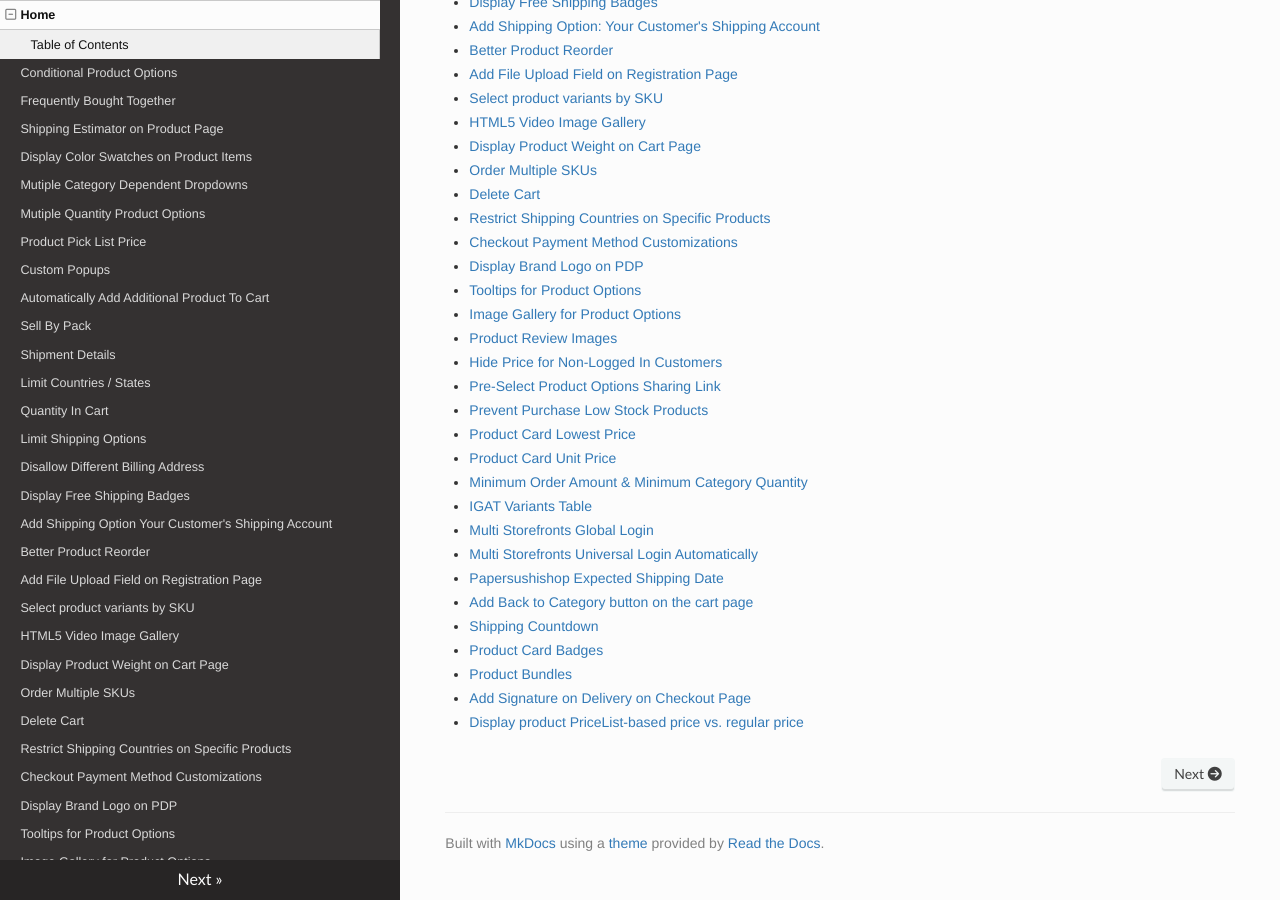
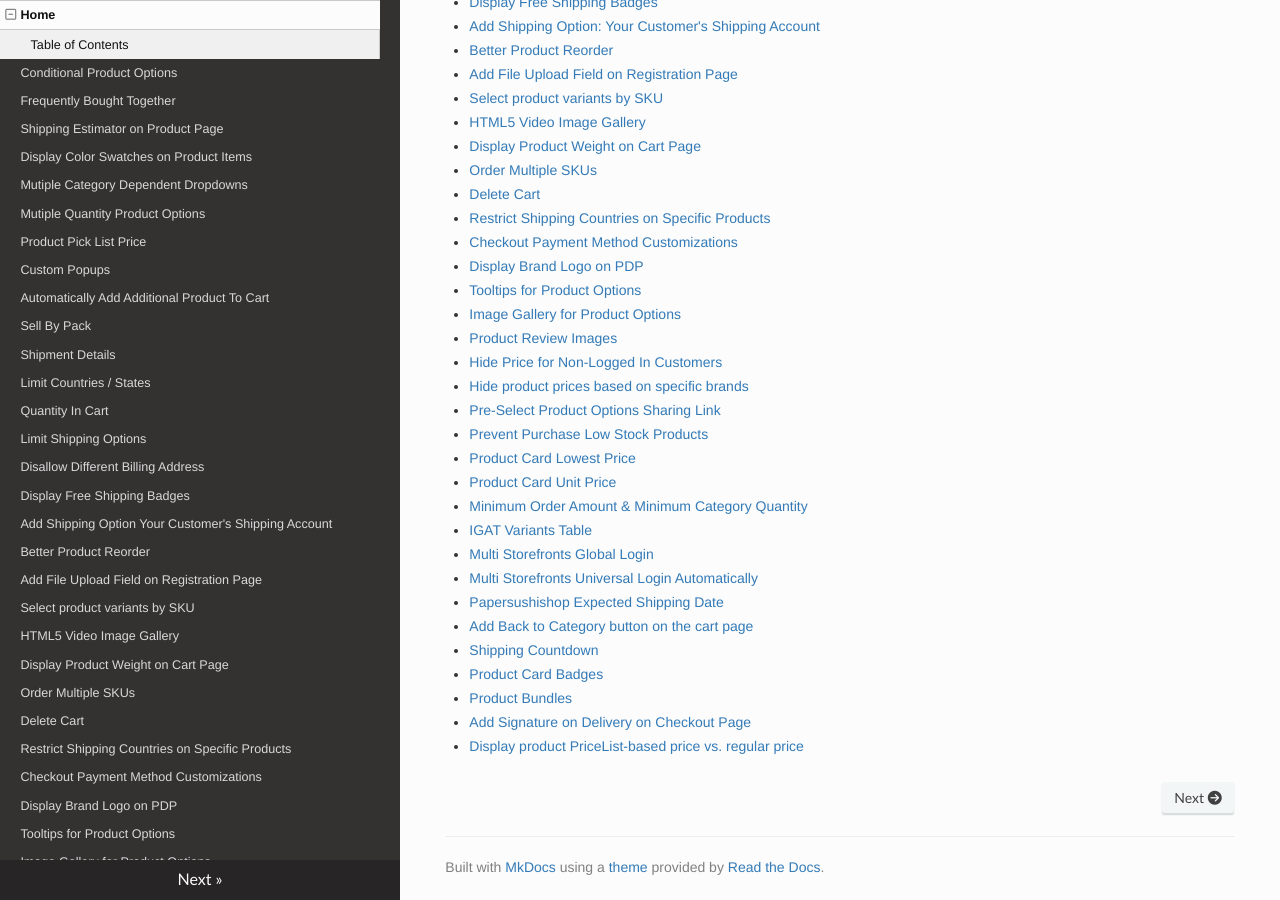
Before and after one commit to tvlgiao/bc-addons-docs, an MkDocs documentation site: the page built from docs/index.md, in a window 1280 px wide and 900 px high, scrolled down 671 px. Built offline with MkDocs 1.6.1, drawn with Linux system fonts in a browser that asks for light colours; nearby versions of some CDN libraries.

Commit message:
Hide product prices based on specific brands

```diff
--- a/docs/index.md
+++ b/docs/index.md
@@ -33,6 +33,7 @@
 - [Image Gallery for Product Options](variant-image-gallery.md)
 - [Product Review Images](product-review-images.md)
 - [Hide Price for Non-Logged In Customers](hide-price.md)
+- [Hide product prices based on specific brands](hide-price-by-brand.md)
 - [Pre-Select Product Options Sharing Link](preselect-product-option-link.md)
 - [Prevent Purchase Low Stock Products](prevent-purchase-low-stock.md)
 - [Product Card Lowest Price](price-card-lowest-price.md)
--- a/mkdocs.yml
+++ b/mkdocs.yml
@@ -32,6 +32,7 @@ nav:
 - Image Gallery for Product Options: variant-image-gallery.md
 - Product Review Images: product-review-images.md
 - Hide Price for Non-Logged In Customers: hide-price.md
+- Hide product prices based on specific brands: hide-price-by-brand.md
 - Hide Product Option Values based on Customer Groups: hide-option-values-based-on-customer-groups.md
 - Pre-Select Product Options Sharing Link: preselect-product-option-link.md
 - Prevent Purchase Low Stock Products: prevent-purchase-low-stock.md
```
Also changed, not shown: docs/hide-price-by-brand.md (added, +5 -0 lines).
